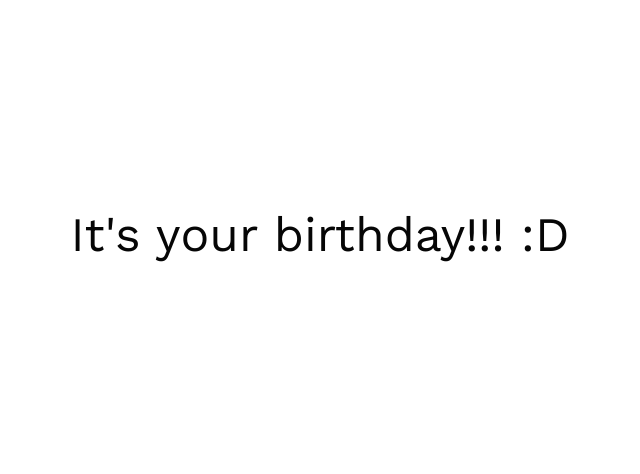
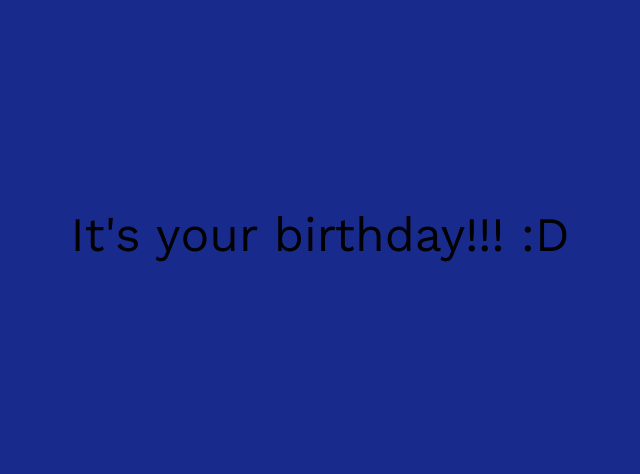
Before and after one commit to issar13/message-to-you, a website: page index.html in a window 1280 px wide. Shown: the part 2-476 px from the top of the page, without its empty margins (320-960 px from the left). Drawn offline with nearby package versions, Linux system fonts and the light colour scheme.

Commit message:
foifodddddd

```diff
--- a/style/style.css
+++ b/style/style.css
@@ -5,6 +5,7 @@ html {
 body {
   margin: 0;
   font-family: "Work Sans", sans-serif;
+  background-color: #182b8c;
 }
 
 .container {
```
